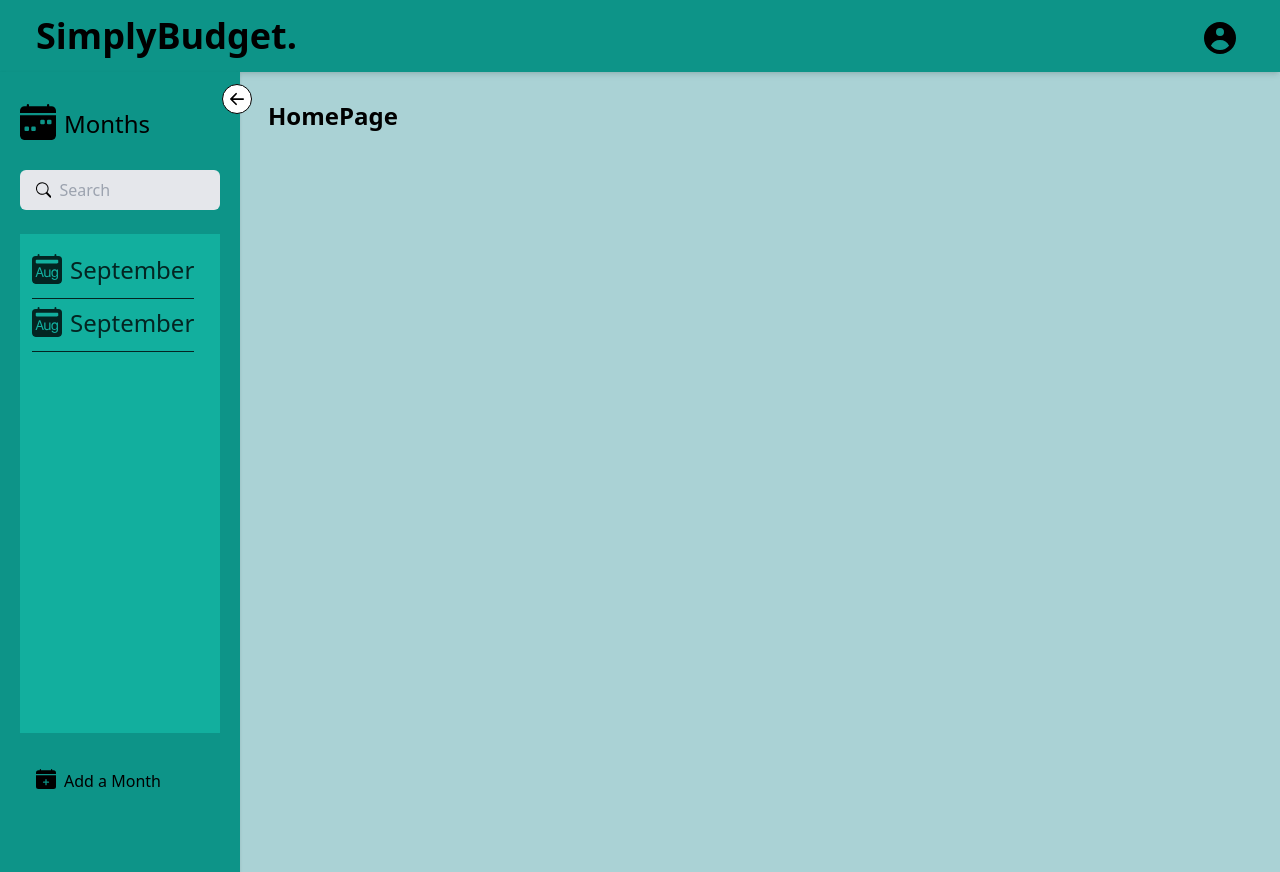
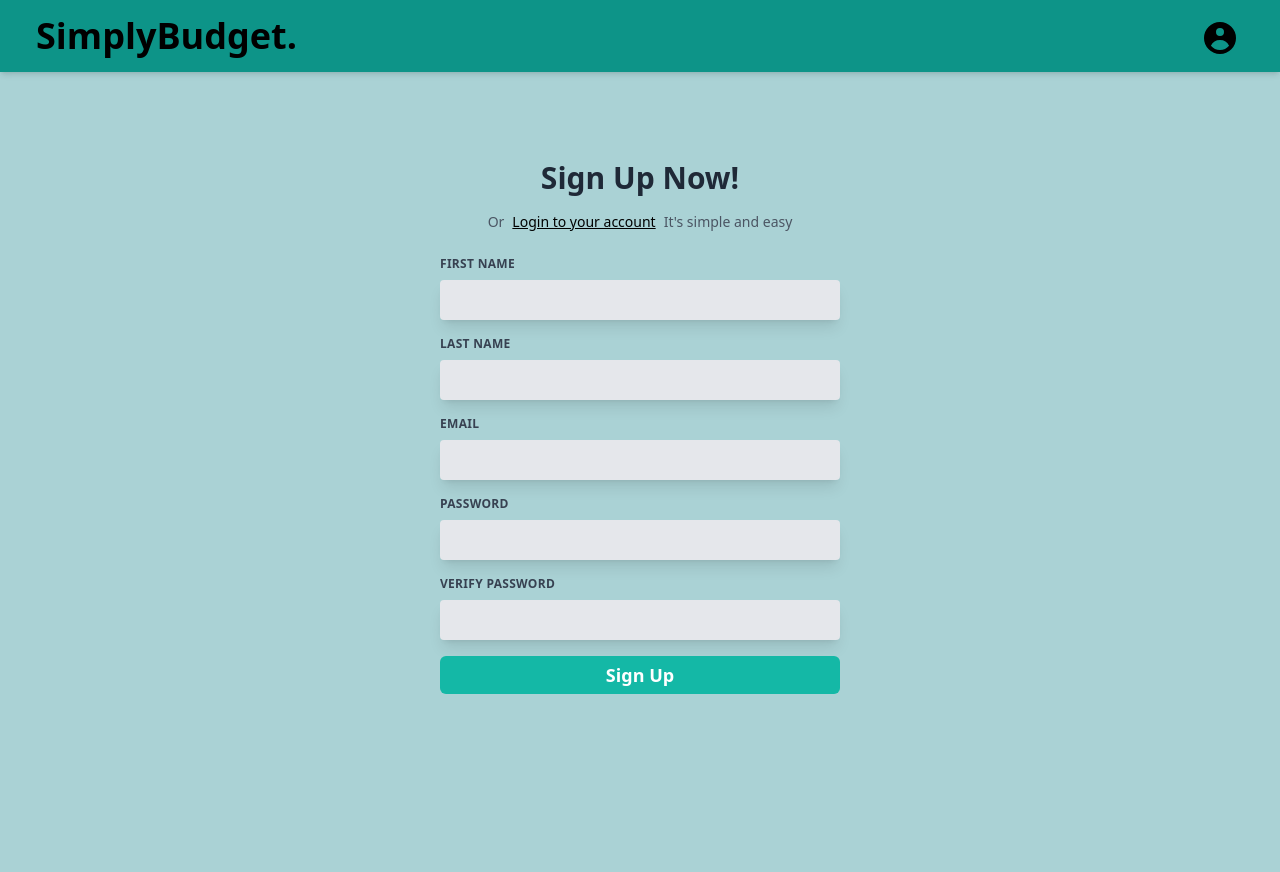
Before and after one commit to mavicmo/project4_client, a React (Create React App) app: page /signup in a window 1280 px wide. After the commit the page ends 800 px from the top, so only its background shows below. Built offline with nearby package versions, Linux system fonts and the light colour scheme.

Commit message:
created the format for login and sign up page

```diff
--- a/package.json
+++ b/package.json
@@ -10,8 +10,12 @@
     "@testing-library/user-event": "^13.5.0",
     "react": "^18.2.0",
     "react-dom": "^18.2.0",
+    "react-email-validator": "^1.0.2",
     "react-icons": "^4.4.0",
+    "react-router": "^6.3.0",
+    "react-router-dom": "^6.3.0",
     "react-scripts": "5.0.1",
+    "validator": "^13.7.0",
     "web-vitals": "^2.1.4"
   },
   "scripts": {
--- a/src/App.js
+++ b/src/App.js
@@ -2,18 +2,18 @@ import React from "react";
 import { useState } from "react";
 import { useHistory } from "react-router-dom";
 
-import Routes from "./Routes/router";
+import PageRouter from "./Router/PageRouter";
 import Navbar from "./Components/Navbar/Navbar";
 import Sidebar from "./Components/Sidebar/Sidebar";
 function App() {
   return (
-    <>
+    <div>
       <Navbar />
-      <Sidebar />
+      {/* <Sidebar /> */}
       <main>
-        <Routes />
+        <PageRouter />
       </main>
-    </>
+    </div>
   );
 }
 
--- /dev/null
+++ b/src/Pages/Login/Login.js
@@ -0,0 +1,83 @@
+import React from "react";
+
+const Login = () => {
+  return (
+    <div className="signIn-page">
+      <br />
+      <br />
+      <div className="p-10">
+        <h2
+          className="text-center text-3xl leading-9
+        font-extrabold text-gray-800"
+        >
+          Login to your account
+        </h2>
+        <p
+          className="text-center text-sm leading-5
+         text-gray-600"
+        >
+          Or
+          <span className="text-black mx-2 underline cursor-pointer">
+            Create an account
+          </span>
+          It's simple and easy
+          <br />
+        </p>
+        <br />
+        <br />
+        <form>
+          <div className="flex justify-center">
+            <div className="lg:w-1/3 md:w-2/3 w-full">
+              <label
+                className="block uppercase tracking-wide text-gray-700 text-xs font-bold mb-2"
+                htmlFor="email"
+              >
+                Email
+              </label>
+              <input
+                type="email"
+                name="email"
+                id="email"
+                className="bg-gray-200 appearance-none border-2 border-gray-200 rounded w-full
+                py-2 px-4 text-gray-700 leading-tight focus:outline-none focus:bg-white focus:border-teal-500"
+                required
+              />
+            </div>
+          </div>
+
+          <div className="flex justify-center mt-4">
+            <div className="lg:w-1/3 md:w-2/3 w-full">
+              <label
+                className="block uppercase tracking-wide text-gray-700 text-xs font-bold mb-2"
+                htmlFor="password"
+              >
+                Password
+              </label>
+              <input
+                type="password"
+                name="password"
+                id="password"
+                className="bg-gray-200 appearance-none border-2 border-gray-200 rounded w-full
+                py-2 px-4 text-gray-700 leading-tight focus:outline-none focus:bg-white focus:border-teal-500"
+                required
+              />
+            </div>
+          </div>
+          {/** submit button */}
+          <div className="mt-4 flex justify-center">
+            <button
+              type="submit"
+              className="group w-full lg:w-1/3 md:w-2/3 py-2 px-4  border border-transparent text-sm leading-5 font-medium
+              rounded-md text-white bg-teal-500 hover:bg-teal-400 focus:outline-none focus:border-teal-400
+              focus:shadow-outline-teal active:bg-teal-400 active:outline-none transition duration-150 ease-in-out"
+            >
+              Sign In
+            </button>
+          </div>
+        </form>
+      </div>
+    </div>
+  );
+};
+
+export default Login;
--- /dev/null
+++ b/src/Pages/Signup/Signup.js
@@ -0,0 +1,184 @@
+import { useState } from "react";
+import { Link, useNavigate } from "react-router-dom";
+
+const Signup = () => {
+  // useState for input Values
+  const [values, setValues] = useState({
+    firstName: "",
+    lastName: "",
+    email: "",
+    password: "",
+  });
+
+  // error validate
+
+  //validate email
+  const [emailError, setEmailError] = useState(null);
+
+  function isValidEmail(email) {
+    return /\S+@\S+\.\S+/.test(email);
+  }
+
+  const emailErrorhandleChange = (event) => {
+    if (!isValidEmail(event.target.value)) {
+      setEmailError("It should be a valid email address!");
+    } else {
+      setEmailError(null);
+    }
+  };
+
+  // grabbing the input values
+
+  const onChange = (e) => {
+    setValues({ ...values, [e.target.name]: e.target.value });
+  };
+  console.log(values);
+  return (
+    <div className="signIn-page">
+      <br />
+      <br />
+      <div className="p-10">
+        <h2
+          className="text-center text-3xl leading-9
+        font-extrabold text-gray-800 mb-4"
+        >
+          Sign Up Now!
+        </h2>
+        <p
+          className="text-center text-sm leading-5
+         text-gray-600"
+        >
+          Or
+          <span className="text-black mx-2 underline cursor-pointer">
+            Login to your account
+          </span>
+          It's simple and easy
+          <br />
+        </p>
+        <br />
+
+        <form>
+          <div className="flex justify-center">
+            <div className="lg:w-1/3 md:w-2/3 w-full">
+              <label
+                className="block uppercase tracking-wide text-gray-700 text-xs font-bold mb-2"
+                htmlFor="firstName"
+              >
+                First Name
+              </label>
+              <input
+                type="firstName"
+                name="firstName"
+                id="firstName"
+                pattern="^[A-Za-z0-9]{1,16}$"
+                onChange={onChange}
+                errormessage="First Name should be 1-16 characters and shouldn't include any special character!"
+                className="bg-gray-200 appearance-none border-2 border-gray-200 rounded w-full shadow-lg
+                py-2 px-4 text-gray-700 leading-tight focus:outline-none focus:bg-white focus:border-teal-500"
+                required
+              />
+            </div>
+          </div>
+
+          <div className="flex justify-center mt-4">
+            <div className="lg:w-1/3 md:w-2/3 w-full">
+              <label
+                className="block uppercase tracking-wide text-gray-700 text-xs font-bold mb-2 "
+                htmlFor="lastName"
+              >
+                Last Name
+              </label>
+              <input
+                type="lastName"
+                name="lastName"
+                id="lastName"
+                pattern="^[A-Za-z0-9]{1,16}$"
+                onChange={onChange}
+                errormessage="Last Name should be 1-16 characters and shouldn't include any special character!"
+                className="bg-gray-200 appearance-none border-2 border-gray-200 rounded w-full shadow-lg
+                py-2 px-4 text-gray-700 leading-tight focus:outline-none focus:bg-white focus:border-teal-500"
+                required
+              />
+            </div>
+          </div>
+
+          <div className="flex justify-center mt-4">
+            <div className="lg:w-1/3 md:w-2/3 w-full">
+              <label
+                className="block uppercase tracking-wide text-gray-700 text-xs font-bold mb-2"
+                htmlFor="email"
+              >
+                Email
+              </label>
+              <input
+                type="email"
+                name="email"
+                id="email"
+                errormessage="It should be a valid email address!"
+                onChange={onChange}
+                className="bg-gray-200 appearance-none border-2 border-gray-200 rounded w-full shadow-lg
+                py-2 px-4 text-gray-700 leading-tight focus:outline-none focus:bg-white focus:border-teal-500"
+                required
+              />
+            </div>
+          </div>
+          <div className="flex justify-center mt-4">
+            <div className="lg:w-1/3 md:w-2/3 w-full">
+              <label
+                className="block uppercase tracking-wide text-gray-700 text-xs font-bold mb-2"
+                htmlFor="password"
+              >
+                Password
+              </label>
+              <input
+                type="password"
+                name="password"
+                id="password"
+                errormessage="Password should be 8-20 characters and include at least 1 letter, 1 number and 1 special character!"
+                pattern="^(?=.*[0-9])(?=.*[a-zA-Z])(?=.*[!@#$%^&*])[a-zA-Z0-9!@#$%^&*]{8,20}$"
+                onChange={onChange}
+                className="bg-gray-200 appearance-none border-2 border-gray-200 rounded w-full shadow-lg
+                py-2 px-4 text-gray-700 leading-tight focus:outline-none focus:bg-white focus:border-teal-500"
+                required
+              />
+            </div>
+          </div>
+          <div className="flex justify-center mt-4">
+            <div className="lg:w-1/3 md:w-2/3 w-full">
+              <label
+                className="block uppercase tracking-wide text-gray-700 text-xs font-bold mb-2"
+                htmlFor="verifyPassword"
+              >
+                Verify Password
+              </label>
+              <input
+                type="verifyPassword"
+                name="verifyPassword"
+                id="verifyPassword"
+                errormessage="Passwords do not match!"
+                onChange={onChange}
+                className="bg-gray-200 appearance-none border-2 border-gray-200 rounded w-full shadow-lg
+                py-2 px-4 text-gray-700 leading-tight focus:outline-none focus:bg-white focus:border-teal-500"
+                required
+              />
+            </div>
+          </div>
+
+          {/** submit button */}
+          <div className="mt-4 flex justify-center">
+            <button
+              type="submit"
+              className="group w-full lg:w-1/3 md:w-2/3 py-2 px-4  border border-transparent text-lg strong font-bold leading-5
+              rounded-md text-white bg-teal-500 hover:bg-teal-400 focus:outline-none focus:border-teal-400
+              focus:shadow-outline-teal active:bg-teal-400 active:outline-none transition duration-150 ease-in-out"
+            >
+              Sign Up
+            </button>
+          </div>
+        </form>
+      </div>
+    </div>
+  );
+};
+
+export default Signup;
--- /dev/null
+++ b/src/Router/PageRouter.js
@@ -0,0 +1,14 @@
+import { Routes, Route } from "react-router-dom";
+import Login from "../Pages/Login/Login";
+import Signup from "../Pages/Signup/Signup";
+
+const PageRouter = () => {
+  return (
+    <Routes>
+      <Route exact path="/login" element={<Login />} />
+      <Route exact path="/signup" element={<Signup />} />
+    </Routes>
+  );
+};
+
+export default PageRouter;
--- a/src/index.js
+++ b/src/index.js
@@ -1,11 +1,14 @@
 import React from "react";
 import ReactDOM from "react-dom/client";
+import { BrowserRouter as Router } from "react-router-dom";
 import "./index.css";
 import App from "./App";
 
 const root = ReactDOM.createRoot(document.getElementById("root"));
 root.render(
   <React.StrictMode>
-    <App />
+    <Router>
+      <App />
+    </Router>
   </React.StrictMode>
 );
```
Also changed, not shown: src/Routes/router.js (deleted, +0 -8 lines), 2 other files (tests, documents, lock files or other folders).
